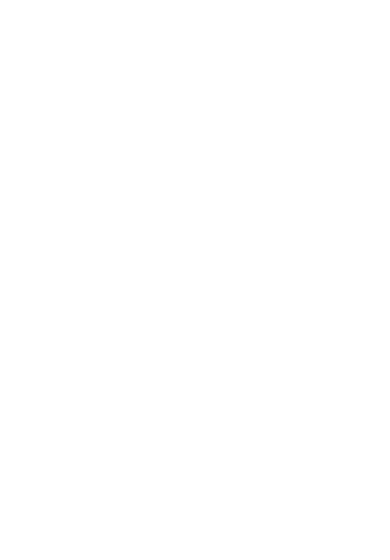
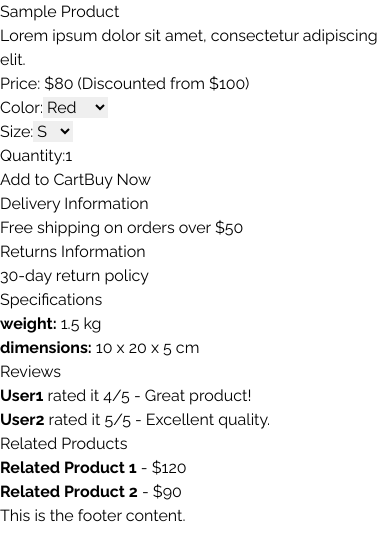
Before and after one commit to KBandipo/Alstride-E-commerce-Website, a React (Vite) app: page /product-details in a window 390 px wide. Before the commit this address had no page. Shown: the top 560 px of the page. Built offline with nearby package versions, Linux system fonts and the light colour scheme.

Commit message:
Make pages responsive (#7)

```diff
--- a/src/AppRouter.jsx
+++ b/src/AppRouter.jsx
@@ -3,6 +3,7 @@
 import { BrowserRouter as Router, Route, Routes } from 'react-router-dom';
 import SignUp from './Page/SignupPageFolder/SignUp';
 import EmailVerification from './Page/SignupPageFolder/EmailVerification';
+import ProductDetailsPage from './Page/ProductDetailsPage';
 
 function AppRouter() {
   return (
@@ -10,6 +11,7 @@
       <Routes>
         <Route path="/" element={<SignUp />} />
         <Route path="/email-verification" element={<EmailVerification />} />
+        <Route path="/product-details" element={<ProductDetailsPage />} />
       </Routes>
     </Router>
   );
--- /dev/null
+++ b/src/Page/ProductDetailsPage.jsx
@@ -0,0 +1,132 @@
+// ProductDetailsPage.js
+
+import React, { useState } from 'react';
+
+// Sample product data
+const productData = {
+  id: 1,
+  name: 'Sample Product',
+  description: 'Lorem ipsum dolor sit amet, consectetur adipiscing elit.',
+  price: 100,
+  discountPrice: 80,
+  colors: ['Red', 'Blue', 'Green'],
+  sizes: ['S', 'M', 'L', 'XL'],
+  deliveryInfo: 'Free shipping on orders over $50',
+  returnsInfo: '30-day return policy',
+  specifications: {
+    weight: '1.5 kg',
+    dimensions: '10 x 20 x 5 cm',
+  },
+  reviews: [
+    { id: 1, user: 'User1', rating: 4, comment: 'Great product!' },
+    { id: 2, user: 'User2', rating: 5, comment: 'Excellent quality.' },
+    // ... more reviews
+  ],
+  relatedProducts: [
+    { id: 2, name: 'Related Product 1', price: 120 },
+    { id: 3, name: 'Related Product 2', price: 90 },
+    // ... more related products
+  ],
+};
+
+const ProductDetailsPage = () => {
+  const [selectedColor, setSelectedColor] = useState(productData.colors[0]);
+  const [selectedSize, setSelectedSize] = useState(productData.sizes[0]);
+  const [quantity, setQuantity] = useState(1);
+
+  const handleAddToCart = () => {
+    // Add logic to add the product to the cart
+    console.log(`Added ${quantity} ${selectedColor} ${selectedSize} to cart.`);
+  };
+
+  const handleBuyNow = () => {
+    // Add logic for the buy now functionality
+    console.log(`Buying ${quantity} ${selectedColor} ${selectedSize} now.`);
+  };
+
+  return (
+    <div>
+      <h1>{productData.name}</h1>
+      <p>{productData.description}</p>
+      <p>Price: ${productData.discountPrice} (Discounted from ${productData.price})</p>
+
+      <div>
+        <label htmlFor="color">Color:</label>
+        <select id="color" value={selectedColor} onChange={(e) => setSelectedColor(e.target.value)}>
+          {productData.colors.map((color) => (
+            <option key={color} value={color}>
+              {color}
+            </option>
+          ))}
+        </select>
+      </div>
+
+      <div>
+        <label htmlFor="size">Size:</label>
+        <select id="size" value={selectedSize} onChange={(e) => setSelectedSize(e.target.value)}>
+          {productData.sizes.map((size) => (
+            <option key={size} value={size}>
+              {size}
+            </option>
+          ))}
+        </select>
+      </div>
+
+      <div>
+        <label htmlFor="quantity">Quantity:</label>
+        <input
+          id="quantity"
+          type="number"
+          min="1"
+          value={quantity}
+          onChange={(e) => setQuantity(e.target.value)}
+        />
+      </div>
+
+      <button onClick={handleAddToCart}>Add to Cart</button>
+      <button onClick={handleBuyNow}>Buy Now</button>
+
+      <h2>Delivery Information</h2>
+      <p>{productData.deliveryInfo}</p>
+
+      <h2>Returns Information</h2>
+      <p>{productData.returnsInfo}</p>
+
+      <h2>Specifications</h2>
+      <ul>
+        {Object.entries(productData.specifications).map(([key, value]) => (
+          <li key={key}>
+            <strong>{key}:</strong> {value}
+          </li>
+        ))}
+      </ul>
+
+      <h2>Reviews</h2>
+      <ul>
+        {productData.reviews.map((review) => (
+          <li key={review.id}>
+            <strong>{review.user}</strong> rated it {review.rating}/5 - {review.comment}
+          </li>
+        ))}
+      </ul>
+
+      <h2>Related Products</h2>
+      <ul>
+        {productData.relatedProducts.map((relatedProduct) => (
+          <li key={relatedProduct.id}>
+            <strong>{relatedProduct.name}</strong> - ${relatedProduct.price}
+          </li>
+        ))}
+      </ul>
+
+      {/* Footer Component */}
+      <Footer />
+    </div>
+  );
+};
+
+const Footer = () => {
+  return <footer>This is the footer content.</footer>;
+};
+
+export default ProductDetailsPage;
```
Also changed, not shown: src/Page/SignupPageFolder/EmailVerification.jsx (+67 -28 lines), src/Page/SignupPageFolder/SignUp.jsx (+16 -19 lines), public/image/Group 11771.svg (added).
